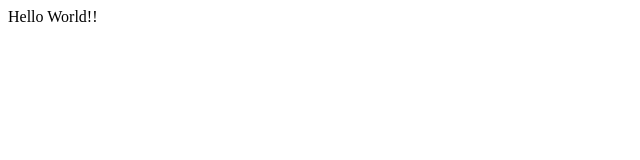
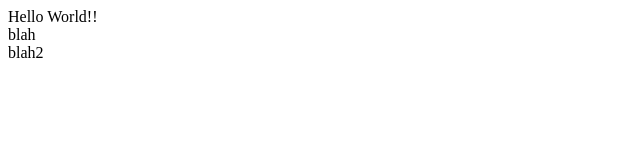
Before and after one commit to saccoki/SchoolTeam1.io, an Angular app in the folder SchoolTeam/: page / in a window 1280 px wide. Shown: the top 160 px of the page, without its empty margins (0-640 px from the left). Built offline with nearby package versions, Linux system fonts and the light colour scheme.

Commit message:
add some cool stuff

```diff
--- a/SchoolTeam/src/app/app.component.html
+++ b/SchoolTeam/src/app/app.component.html
@@ -1,3 +1,7 @@
 <div>
   Hello World!!
+  <br />
+  {{stuff1}}
+  <br />
+  {{stuff2}}
 </div>
--- a/SchoolTeam/src/app/app.component.ts
+++ b/SchoolTeam/src/app/app.component.ts
@@ -7,4 +7,7 @@ import { Component } from '@angular/core';
 })
 export class AppComponent {
   title = 'SchoolTeam';
+
+  stuff1 = 'blah';
+  stuff2 = 'blah2';
 }
```
